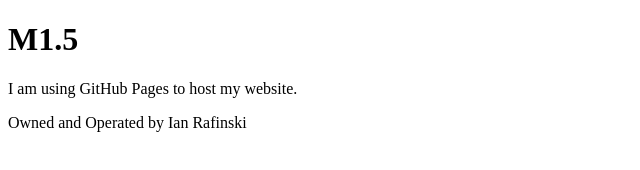
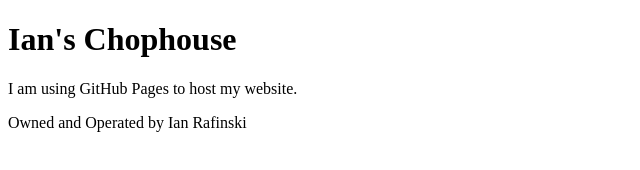
Before and after one commit to hysperian/hysperian.github.io, a plain HTML site: page index.html in a window 1280 px wide. Shown: the whole page, without its empty margins (0-640 px from the left). Drawn offline with Linux system fonts and the light colour scheme.

Commit message:
Update index.html

```diff
--- a/index.html
+++ b/index.html
@@ -1,7 +1,12 @@
 <!DOCTYPE html>
 <html>
+<head>
+    <title>
+        Ian's Chophouse
+    </title>
+</head>
 <body>
-<h1>M1.5</h1>
+<h1>Ian's Chophouse</h1>
 <p>I am using GitHub Pages to host my website.</p>
 <p>Owned and Operated by Ian Rafinski</p>
 </body>
```
